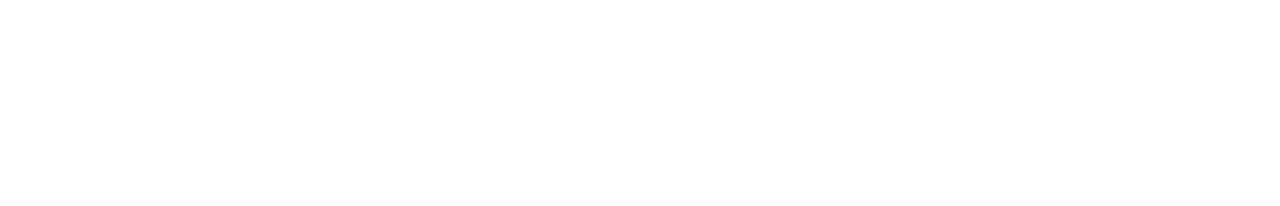
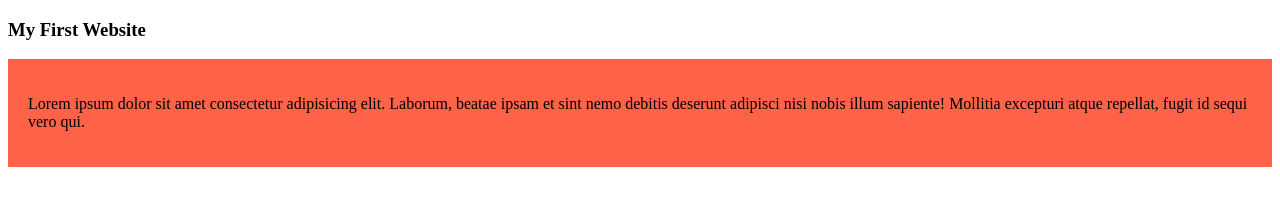
Before and after one commit to nobabi/my-simple-website, a plain HTML site: page index.html in a window 1280 px wide. Drawn offline with Linux system fonts and the light colour scheme.

Commit message:
add the first blog

```diff
--- a/index.html
+++ b/index.html
@@ -4,8 +4,14 @@
     <meta charset="UTF-8">
     <meta name="viewport" content="width=device-width, initial-scale=1.0">
     <title>Document</title>
+    <link rel="stylesheet" href="style.css">
 </head>
 <body>
+    <h3>My First Website</h3>
+    <div>
+        <p>Lorem ipsum dolor sit amet consectetur adipisicing elit. Laborum, beatae ipsam et sint nemo debitis deserunt adipisci nisi nobis illum sapiente! Mollitia excepturi atque repellat, fugit id sequi vero qui.</p>
+    </div>
+
 
 </body>
 </html>
--- /dev/null
+++ b/style.css
@@ -0,0 +1,4 @@
+div{
+    background-color: tomato;
+    padding: 20px;
+}
```
